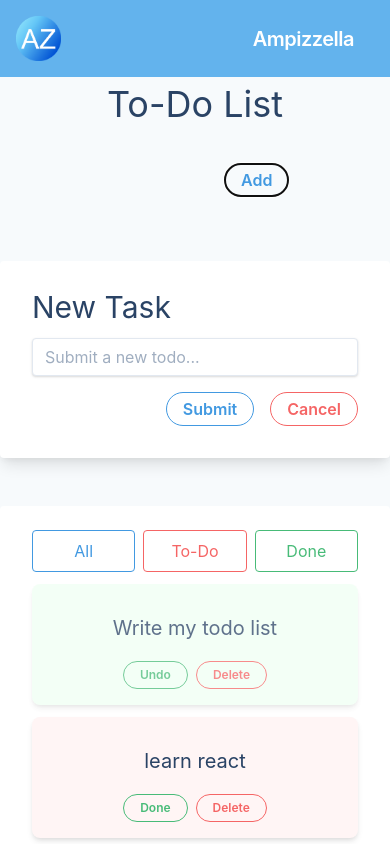
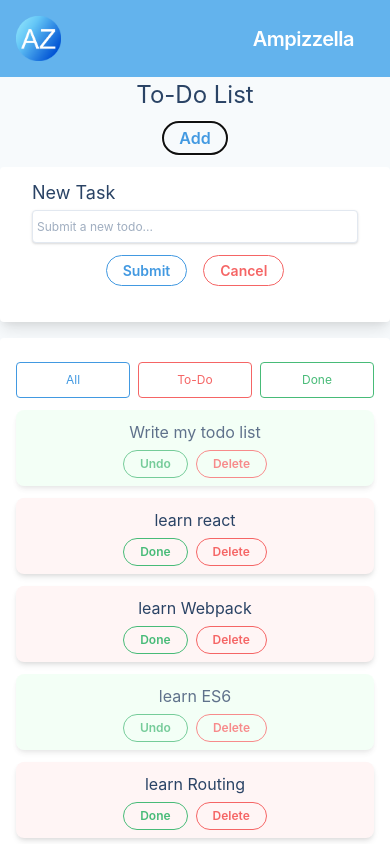
Before and after one commit to sergiopetruzzella/az-todo, a React (Create React App) app: page / in a window 390 px wide. Both pictures are taken after a click on the button "Add". Shown: the top 844 px of the page. Built offline with nearby package versions, Linux system fonts and the light colour scheme.

Commit message:
responsive

```diff
--- a/src/components/createform.js
+++ b/src/components/createform.js
@@ -40,25 +40,25 @@ class CreateForm extends React.Component {
 
       return(
         <div>
-          <div className="w-full max-w-lg container mx-auto py-8">
-            <button onClick={this.toggle.bind(this)} className="ml-56 text-blue-500 hover:text-white hover:bg-blue-500 border border-blue-500 text-base center font-semibold rounded-full px-4 py-1 leading-normal">Add</button>
+          <div className="w-full max-w-lg container mx-auto py-2 sm:py-3 md:py-4 text-center my-0 ">
+            <button onClick={this.toggle.bind(this)} className=" text-blue-500 hover:text-white hover:bg-blue-500 border border-blue-500 text-base center font-semibold rounded-full px-4 py-1 leading-normal">Add</button>
           </div>
-        <div style={ hidden } className="w-full max-w-lg container mx-auto py-8">
-          <form ref="form" onSubmit={this.onSubmit} className="bg-white shadow-lg rounded px-8 pt-6 pb-8 mb-4">
-            <div className="mb-4">
-              <label className="block text-blue-900 text-3xl text-sm mb-2" for="username">
+        <div style={ hidden } className="w-full max-w-lg container mx-auto py-1 sm:py-2 md:py-3 my-0">
+          <form ref="form" onSubmit={this.onSubmit} className="bg-white shadow-lg rounded px-8 pt-3 sm:pt-4 pb-8 mb-1">
+            <div className="mb-2 sm:mb-3 md:mb-4">
+              <label className="block text-blue-900 text-lg sm:text-2xl  mb-1 sm:mb-2" for="username">
                 New Task
               </label>
-              <input className="shadow appearance-none border rounded w-full py-2 px-3 text-gray-700 leading-tight focus:outline-none focus:shadow-outline"
+              <input className="shadow appearance-none border rounded w-full py-2 px-1 sm:px-3 text-xs sm:text-sm md:text-base text-gray-700 leading-tight focus:outline-none focus:shadow-outline"
               type="text" ref="itemName" type="text" placeholder="Submit a new todo..." />
             </div>
 
-            <div className="flex items-center justify-end">
-              <button className="text-blue-500 hover:text-white hover:bg-blue-500 border border-blue-500 text-base mr-4 font-semibold rounded-full px-4 py-1 leading-normal"
+            <div className="sm:flex items-center text-center sm:justify-end">
+              <button className="my-1 text-blue-500 hover:text-white hover:bg-blue-500 border border-blue-500 text-sm sm:text-base  mx-2 font-semibold rounded-full px-4 py-1 leading-normal"
               type="submit">
                 Submit
               </button>
-              <button onClick={this.toggle.bind(this)} className="text-red-500 hover:text-white hover:bg-red-500 border border-red-500 text-base	 font-semibold rounded-full px-4 py-1 leading-normal"
+              <button onClick={this.toggle.bind(this)} className="my-1 mx-2 text-red-500 hover:text-white hover:bg-red-500 border border-red-500 text-sm sm:text-base	 font-semibold rounded-full px-4 py-1 leading-normal"
               type="submit">
                 Cancel
               </button>
--- a/src/components/title.js
+++ b/src/components/title.js
@@ -3,7 +3,7 @@ import React from 'react';
 class Title extends React.Component {
     render() {
         return(
-            <h1 className="lg:text-6xl text-4xl text-blue-900 text-center">To-Do List</h1>
+            <h1 className=" lg:text-5xl text-2xl text-blue-900 text-center sm:text-3xl ">To-Do List</h1>
         );
     }
 };
--- a/src/components/todo.js
+++ b/src/components/todo.js
@@ -34,25 +34,25 @@ class Todo extends React.Component {
       return(
         <li className="list-group-item">
             <div className={todoClass + " max-w-m my-3 mx-auto bg-white shadow-md rounded-lg overflow-hidden"}>
-                  <div class="sm:flex sm:items-center px-6 py-4">
+                  <div class="sm:flex sm:items-center px-2 sm:px-6  py-2 sm:py-4">
 
                     { this.state.editing ?
-                       <div class="mt-4 sm:mt-0 sm:ml-4 text-center sm:text-left">
+                       <div class="mt-4 sm:mt-0 sm:ml-4 text-center  text-base sm:text-lg md:text-xl sm:text-left">
                       <input type="text" ref="itemName"  placeholder={this.props.item.value}/>
                       <div class="mt-4 right-0">
-                        <button  type="button" onClick={this.onClickEdit} class="mt-1 right-0 text-yellow-500 hover:text-white mx-1 hover:bg-yellow-500 border border-yellow-500 text-xs font-semibold rounded-full px-4 py-1 leading-normal">Edit</button>
+                        <button  type="button" onClick={this.onClickEdit} class="text-xs sm:text-sm md:text-base mt-1 right-0 text-yellow-500 hover:text-white mx-1 hover:bg-yellow-500 border border-yellow-500 text-xs font-semibold rounded-full px-4 py-1 leading-normal">Edit</button>
                     </div>
                       </div>
 
                       :
-                    <div  class="mt-4 sm:mt-0 sm:ml-4 text-center sm:text-left">
+                    <div  class="mt-1 sm:mt-2 sm:ml-4 text-center sm:text-left">
 
-                      <p onClick={this.onClickEdit} className="text-blue-900 text-xl leading-tight" onDoubleClick="onDoubleClickEdit">
+                      <p onClick={this.onClickEdit} className="text-blue-900 text-base sm:text-lg md:text-xl leading-tight" onDoubleClick="onDoubleClickEdit">
                             {this.props.item.value}</p>
 
-                      <div class="mt-4 right-0">
-                        <button  type="button" onClick={this.onClickDone} class="mt-1 right-0 text-green-500 hover:text-white mx-1 hover:bg-green-500 border border-green-500 text-xs font-semibold rounded-full px-4 py-1 leading-normal">{todoButtonText}</button>
-                        <button  type="button" onClick={this.onClickClose} class="mt-1 right-0 text-red-500 hover:text-white mx-1 hover:bg-red-500 border border-red-500 text-xs font-semibold rounded-full px-4 py-1 leading-normal">Delete</button>
+                      <div class="mt-1 sm:mt-3 right-0">
+                        <button  type="button" onClick={this.onClickDone} class="mt-1 right-0  text-xs sm:text-sm   text-green-500 hover:text-white mx-1 hover:bg-green-500 border border-green-500 text-xs font-semibold rounded-full px-4 py-1 leading-normal">{todoButtonText}</button>
+                        <button  type="button" onClick={this.onClickClose} class="mt-1 right-0 text-xs sm:text-sm  text-red-500 hover:text-white mx-1 hover:bg-red-500 border border-red-500 text-xs font-semibold rounded-full px-4 py-1 leading-normal">Delete</button>
                     </div></div>
 
                           }
--- a/src/components/todolist.js
+++ b/src/components/todolist.js
@@ -44,18 +44,18 @@ class TodoList extends React.Component {
 
 
 
-<div className="w-full max-w-lg container mx-auto ">
-    <div ref="form" className=" bg-white shadow-lg rounded px-8 pt-6 pb-8 mb-4">
+<div className="w-full max-w-lg container mx-auto mt-0 sm:mt-2 ">
+    <div ref="form" className=" bg-white shadow-lg rounded px-4 sm:px-8 pt-6 pb-8 mb-4 mt-2 sm:mt-4  ">
 
-         <ul class="flex">
+         <ul class="flex text-xs sm:text-base">
           <li class="flex-1 mr-2">
-            <a onClick={this.showall} class="text-center block border border-blue-500 rounded py-2 px-4 bg-white text-blue-500 hover:bg-blue-500 hover:text-white">All</a>
+            <a onClick={this.showall} class="text-center block border border-blue-500 rounded py-2  px-2 sm:px-4 bg-white text-blue-500 hover:bg-blue-500 hover:text-white">All</a>
           </li>
           <li class="flex-1 mr-2">
-            <a onClick={this.showtodo} class="text-center block border border-red-500 rounded py-2 px-4 bg-white text-red-500 hover:bg-red-500 hover:text-white" >To-Do</a>
+            <a onClick={this.showtodo} class="text-center block border border-red-500 rounded py-2  px-2 sm:px-4 bg-white text-red-500 hover:bg-red-500 hover:text-white" >To-Do</a>
           </li>
           <li class="text-center flex-1">
-            <a onClick={this.showdoit} class="text-center block border border-green-500 rounded py-2 px-4 bg-white text-green-500 hover:bg-green-500 hover:text-white">Done</a>
+            <a onClick={this.showdoit} class="text-center block border border-green-500 rounded py-2 px-2 sm:px-4 bg-white text-green-500 hover:bg-green-500 hover:text-white">Done</a>
           </li>
         </ul>
 
```
